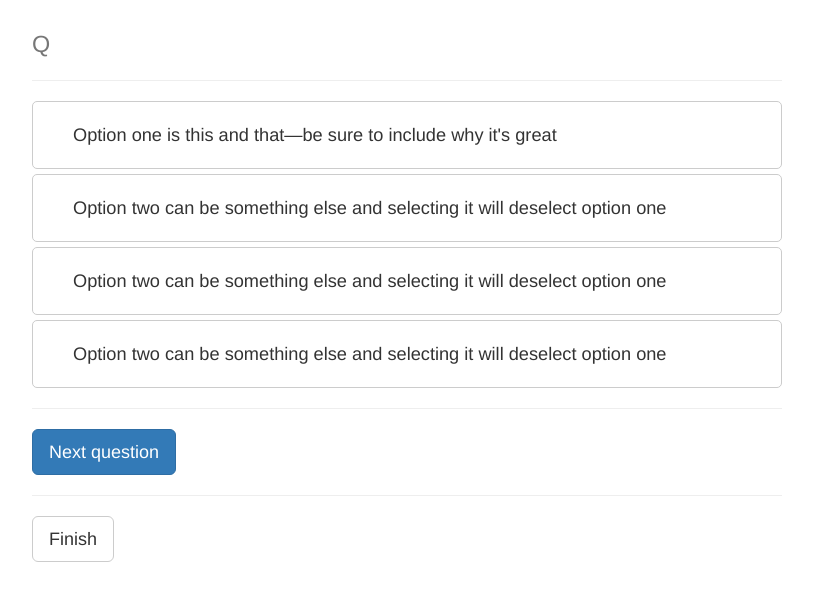
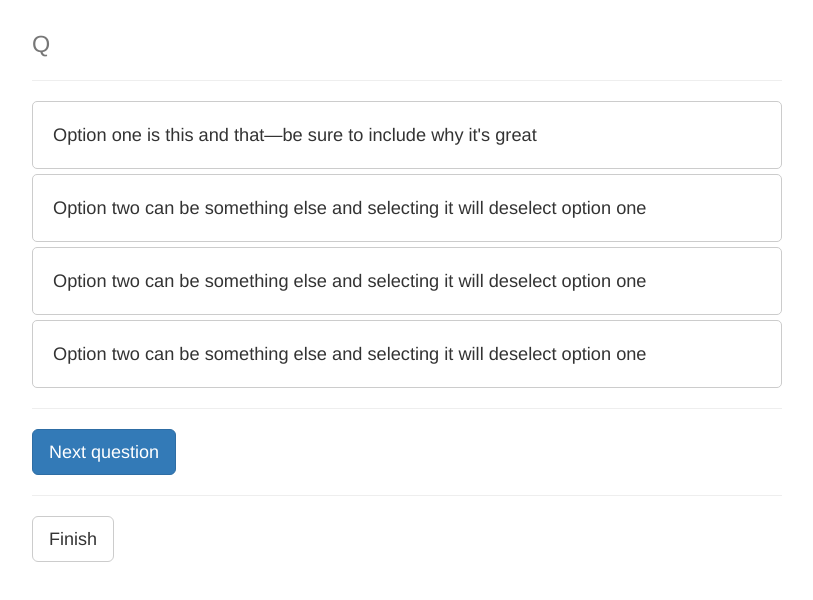
Before and after one commit to abbott567/question-generator, a website: page views/questions.html in a window 1280 px wide. Shown: the whole page, without its empty margins (233-1046 px from the left). Drawn offline with nearby package versions, Linux system fonts and the light colour scheme; files that its build step writes are made by us from their sources.

Commit message:
Amended layout

```diff
--- a/public/stylesheets/styles.css
+++ b/public/stylesheets/styles.css
@@ -1,3 +1,7 @@
+body {
+  padding-bottom: 50px;
+}
+
 .red-text {
   color: #c00;
   font-weight: bold;
@@ -40,7 +44,6 @@
 
 .radio label {
   padding: 20px;
-  padding-left: 40px;
   font-size: 1.3em;
   border: 1px solid #ccc;
   border-radius: 5px;
```
Also changed, not shown: views/layout.html (+3 -4 lines).
